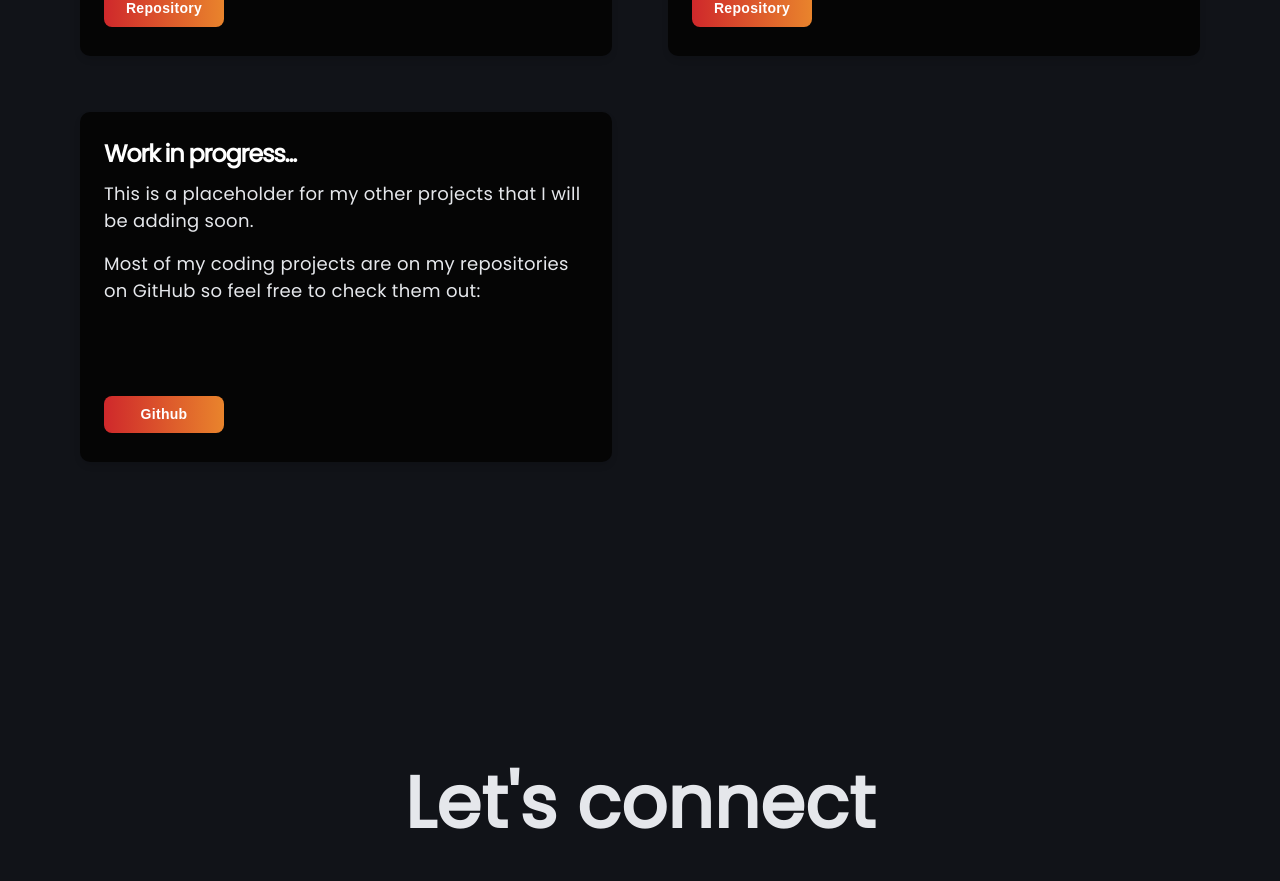
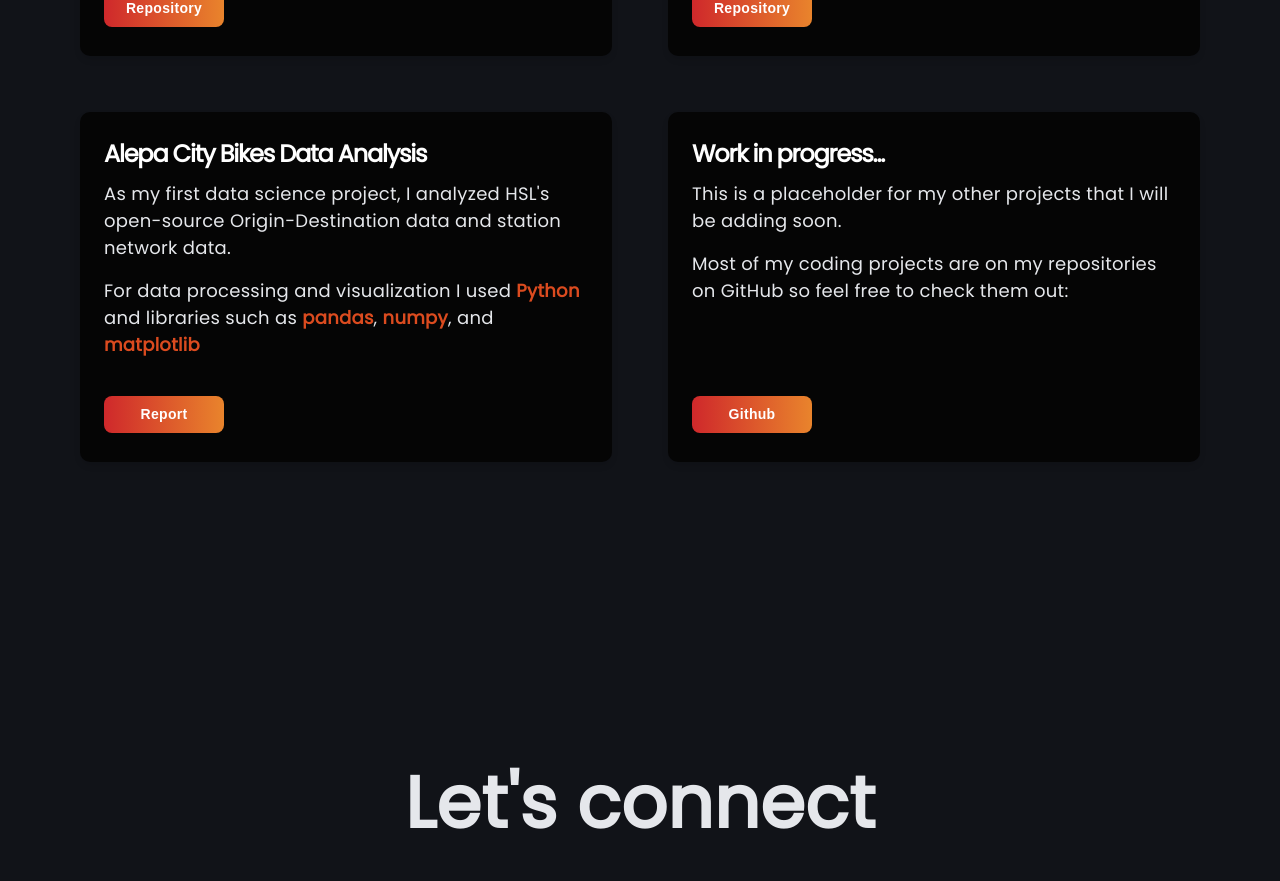
Before and after one commit to laurelcrelia/laurelcrelia.github.io, a React (Create React App) app: page /#/ in a window 1280 px wide. Shown: the part 2656-3537 px from the top of the page. Built offline with nearby package versions, Linux system fonts and the light colour scheme.

Commit message:
Add Alepa City Bikes project

```diff
--- a/src/assets/projectsData.js
+++ b/src/assets/projectsData.js
@@ -70,6 +70,22 @@ const projects = [
       filter: ["Python", "Django", "HTML"],
     },
     {
+        title: "Alepa City Bikes Data Analysis",
+        description: (
+          <>
+            <p className="mb-4">
+            As my first data science project, I analyzed HSL's open-source Origin-Destination data and station network data.
+            </p>
+            <p>
+            For data processing and visualization I used <strong>Python</strong> and libraries such as <strong>pandas</strong>, <strong>numpy</strong>, and <strong>matplotlib</strong>
+            </p>
+          </>
+        ),
+        link: "https://drive.google.com/file/d/1EP7yst1CdBUBfto_g10PuHLILnmTD-C8/view?usp=sharing",
+        linkDescription: "Report",
+        filter: ["Python"],
+      },
+    {
         title: "Work in progress...",
         description: (
           <>
```
